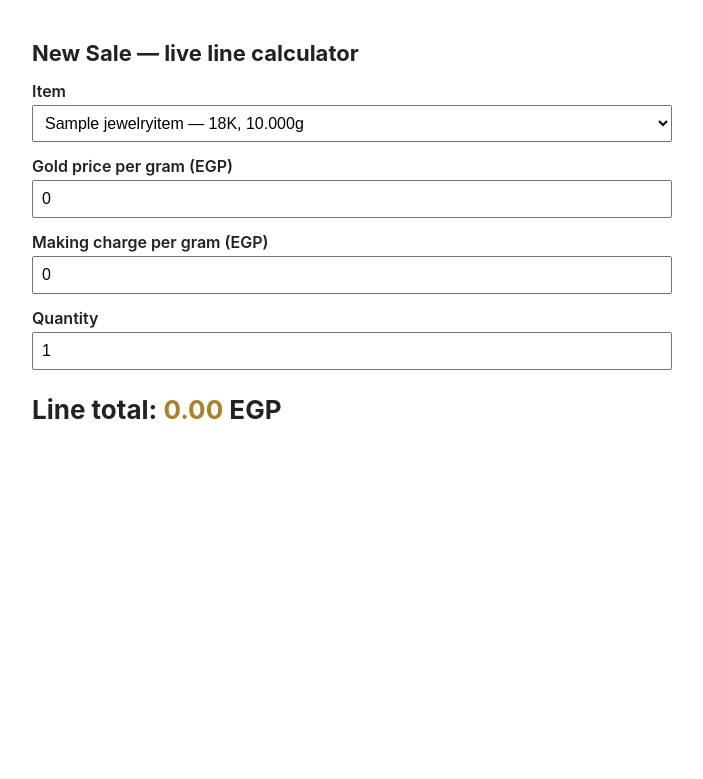
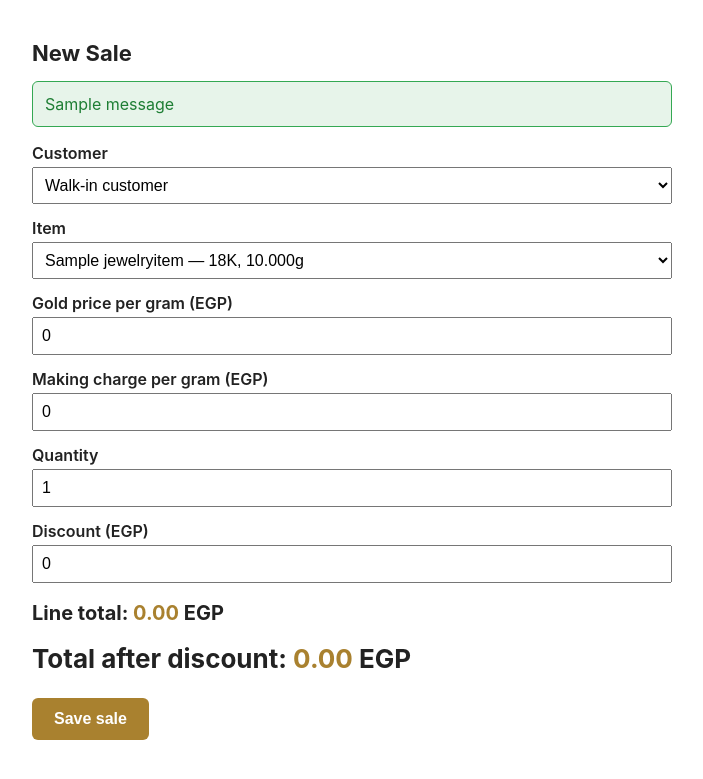
Before and after one commit to khalehassan/jewelry-erp, a Django app: page /new-sale/ in a window 1280 px wide. Shown: the top 779 px of the page, without its empty margins (288-991 px from the left). Run offline with Django 5.2, Linux system fonts and the light colour scheme; tables that the repository leaves empty hold one stand-in row (values such as "Sample post"); one stand-in notice (Sample message) is shown.

Commit message:
Lesson 8: custom sales page saves real sales (POST + type conversion)

```diff
--- a/sales/templates/sales/new_sale.html
+++ b/sales/templates/sales/new_sale.html
@@ -8,15 +8,35 @@
         h1 { font-size: 22px; }
         label { display: block; margin: 14px 0 4px; font-weight: 600; }
         select, input { width: 100%; padding: 8px; font-size: 16px; box-sizing: border-box; }
-        .total { margin-top: 24px; font-size: 26px; font-weight: 700; }
+        .total { margin-top: 18px; font-size: 20px; font-weight: 700; }
+        .grand { font-size: 26px; }
         .total span { color: #a9812f; }
+        button { margin-top: 24px; padding: 12px 22px; font-size: 16px; font-weight: 700; background: #a9812f; color: #fff; border: none; border-radius: 6px; cursor: pointer; }
+        .msg { background: #e7f4ea; border: 1px solid #34a853; color: #1e7e34; padding: 12px; border-radius: 6px; margin-bottom: 16px; }
     </style>
 </head>
 <body>
-    <h1>New Sale — live line calculator</h1>
+    <h1>New Sale</h1>
+
+    {% if messages %}
+        {% for message in messages %}
+        <div class="msg">{{ message }}</div>
+        {% endfor %}
+    {% endif %}
+
+    <form method="post">
+        {% csrf_token %}
+
+        <label for="customer">Customer</label>
+        <select id="customer" name="customer">
+            <option value="">Walk-in customer</option>
+            {% for c in customers %}
+            <option value="{{ c.id }}">{{ c.name }}</option>
+            {% endfor %}
+        </select>
 
         <label for="item">Item</label>
-    <select id="item">
+        <select id="item" name="item">
             {% for item in items %}
             <option value="{{ item.id }}" data-weight="{{ item.weight_grams }}">
                 {{ item.name }} — {{ item.karat }}K, {{ item.weight_grams }}g
@@ -25,22 +45,35 @@
         </select>
 
         <label for="gold">Gold price per gram (EGP)</label>
-    <input type="number" id="gold" value="0" step="0.01">
+        <input type="number" id="gold" name="gold" value="0" step="0.01">
 
         <label for="making">Making charge per gram (EGP)</label>
-    <input type="number" id="making" value="0" step="0.01">
+        <input type="number" id="making" name="making" value="0" step="0.01">
 
         <label for="qty">Quantity</label>
-    <input type="number" id="qty" value="1" step="1">
+        <input type="number" id="qty" name="qty" value="1" step="1">
 
-    <div class="total">Line total: <span id="total">0.00</span> EGP</div>
+        <label for="discount">Discount (EGP)</label>
+        <input type="number" id="discount" name="discount" value="0" step="0.01">
+
+        <div class="total">Line total: <span id="lineTotal">0.00</span> EGP</div>
+        <div class="total grand">Total after discount: <span id="grandTotal">0.00</span> EGP</div>
+
+        <button type="submit">Save sale</button>
+    </form>
 
     <script>
         const itemEl = document.getElementById("item");
         const goldEl = document.getElementById("gold");
         const makingEl = document.getElementById("making");
         const qtyEl = document.getElementById("qty");
-        const totalEl = document.getElementById("total");
+        const discountEl = document.getElementById("discount");
+        const lineTotalEl = document.getElementById("lineTotal");
+        const grandTotalEl = document.getElementById("grandTotal");
+
+        function fmt(n) {
+            return n.toLocaleString("en-US", {minimumFractionDigits: 2, maximumFractionDigits: 2});
+        }
 
         function recalculate() {
             const selected = itemEl.options[itemEl.selectedIndex];
@@ -48,11 +81,13 @@
             const gold = parseFloat(goldEl.value) || 0;
             const making = parseFloat(makingEl.value) || 0;
             const qty = parseInt(qtyEl.value) || 0;
-            const total = weight * (gold + making) * qty;
-            totalEl.textContent = total.toLocaleString("en-US", {minimumFractionDigits: 2, maximumFractionDigits: 2});
+            const discount = parseFloat(discountEl.value) || 0;
+            const lineTotal = weight * (gold + making) * qty;
+            lineTotalEl.textContent = fmt(lineTotal);
+            grandTotalEl.textContent = fmt(lineTotal - discount);
         }
 
-        [itemEl, goldEl, makingEl, qtyEl].forEach(el => el.addEventListener("input", recalculate));
+        [itemEl, goldEl, makingEl, qtyEl, discountEl].forEach(el => el.addEventListener("input", recalculate));
         recalculate();
     </script>
 </body>
--- a/sales/views.py
+++ b/sales/views.py
@@ -1,8 +1,29 @@
-from django.shortcuts import render
+from decimal import Decimal
+
+from django.shortcuts import render, redirect
+from django.contrib import messages
 
 from inventory.models import JewelryItem
+from customers.models import Customer
+from .models import Sale, SaleLine
 
 
 def new_sale(request):
+    if request.method == "POST":
+        sale = Sale.objects.create(
+            customer_id=request.POST.get("customer") or None,
+            discount=Decimal(request.POST.get("discount") or 0),
+        )
+        SaleLine.objects.create(
+            sale=sale,
+            item_id=request.POST.get("item"),
+            gold_price_per_gram=Decimal(request.POST.get("gold") or 0),
+            making_charge_per_gram=Decimal(request.POST.get("making") or 0),
+            quantity=int(request.POST.get("qty") or 1),
+        )
+        messages.success(request, f"Sale #{sale.pk} saved — total {sale.total:,.2f} EGP")
+        return redirect("sales:new_sale")
+
     items = JewelryItem.objects.all()
-    return render(request, "sales/new_sale.html", {"items": items})
+    customers = Customer.objects.all()
+    return render(request, "sales/new_sale.html", {"items": items, "customers": customers})
```
Lines whose indentation alone changed are shown as unchanged.
